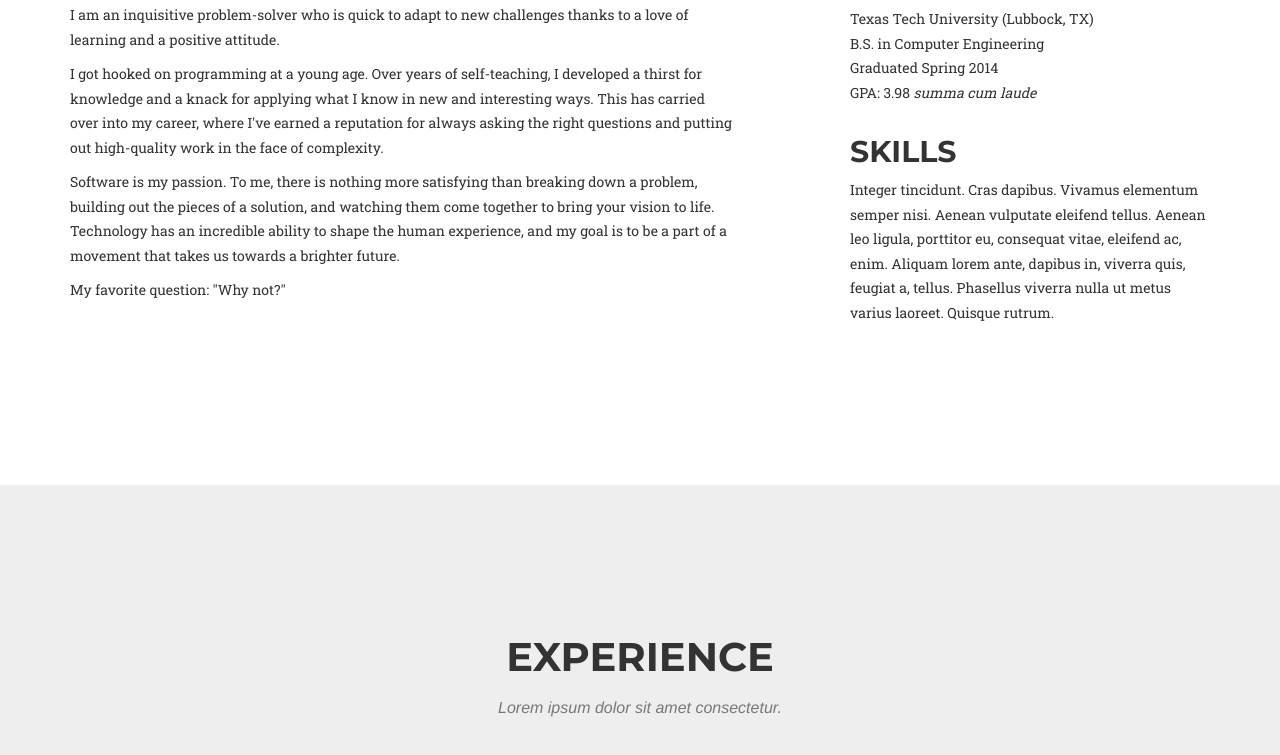
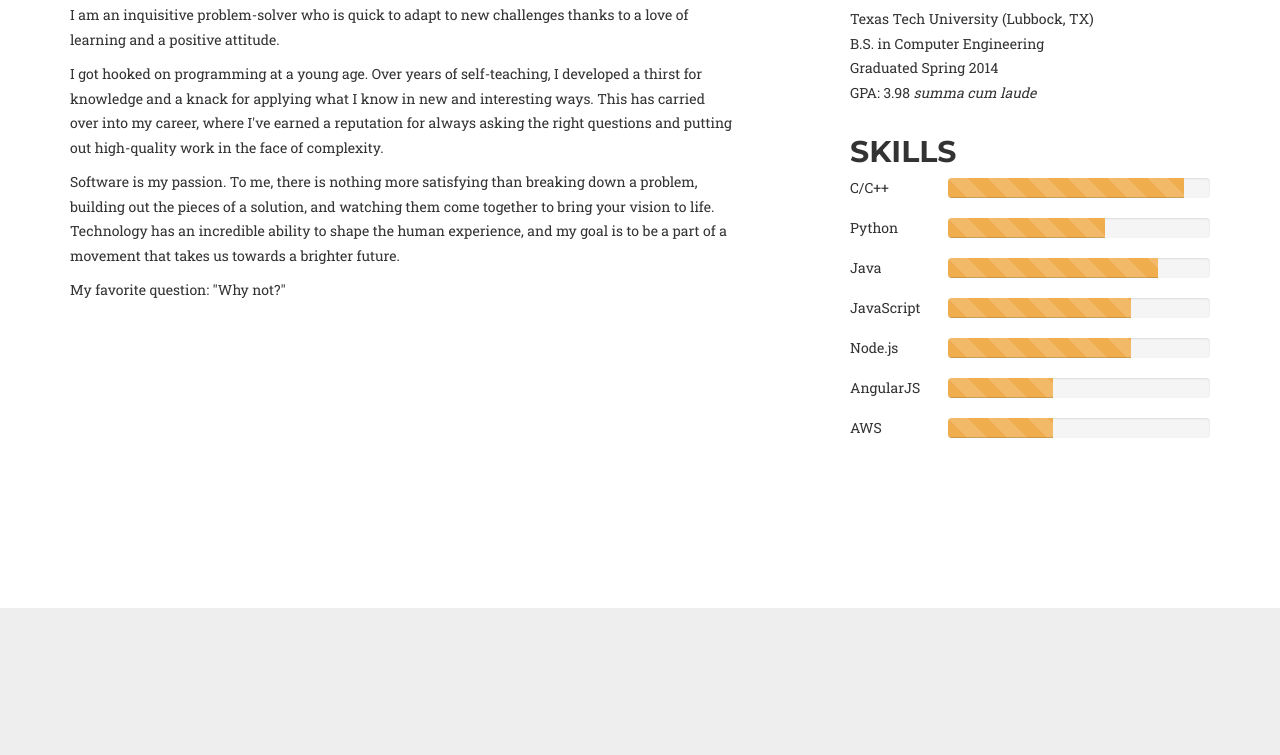
Before and after one commit to maxmccord/maxmccordco, a website: page src/index.html in a window 1280 px wide. Shown: the part 1055-1810 px from the top of the page. Drawn offline with nearby package versions, Linux system fonts and the light colour scheme; a web font is replaced by a local one.

Commit message:
Adding simple skill sections

```diff
--- a/src/index.html
+++ b/src/index.html
@@ -81,10 +81,13 @@
     <section id="bio">
         <div class="container">
             <div class="row">
+                <!-- Heading -->
                 <div class="col-lg-12 text-center">
                     <h2 class="section-heading">Max McCord</h2>
                     <h3 class="section-subheading text-muted">Software Engineer</h3>
                 </div>
+
+                <!-- Bio (Summary) -->
                 <div class="col-lg-8 bio-summary">
                     <h2 class="section-heading">Bio</h2>
                     <p>I am an inquisitive problem-solver who is quick to adapt to new challenges thanks to a love of learning and a positive attitude.</p>
@@ -92,6 +95,8 @@
                     <p>Software is my passion. To me, there is nothing more satisfying than breaking down a problem, building out the pieces of a solution, and watching them come together to bring your vision to life. Technology has an incredible ability to shape the human experience, and my goal is to be a part of a movement that takes us towards a brighter future.</p>
                     <p>My favorite question: "Why not?"</p>
                 </div>
+
+                <!-- Education -->
                 <div class="col-lg-4">
                     <h2>Education</h2>
                     <p>Texas Tech University (Lubbock, TX)<br />
@@ -99,9 +104,98 @@
                     Graduated Spring 2014<br />
                     GPA: 3.98 <i>summa cum laude</i></p>
                 </div>
-                <div class="col-lg-4">
-                    <h2>Skills</h2>
-                    <p>Integer tincidunt. Cras dapibus. Vivamus elementum semper nisi. Aenean vulputate eleifend tellus. Aenean leo ligula, porttitor eu, consequat vitae, eleifend ac, enim. Aliquam lorem ante, dapibus in, viverra quis, feugiat a, tellus. Phasellus viverra nulla ut metus varius laoreet. Quisque rutrum.</p>
+
+                <!-- Skill -->
+                <div class="col-lg-4 container">
+                    <div class="row">
+                        <div class="col-md-12">
+                            <h2>Skills</h2>
+                        </div>
+                    </div>
+                    <div class="row">
+                        <div class="col-md-3">
+                            <span>C/C++</span>
+                        </div>
+                        <div class="col-md-9">
+                            <div class="progress">
+                                <div class="progress-bar progress-bar-warning progress-bar-striped" role="progressbar" aria-valuenow="60" aria-valuemin="0" aria-valuemax="100" style="width: 90%;">
+                                    <span class="sr-only">9/10</span>
+                                </div>
+                            </div>
+                        </div>
+                    </div>
+                    <div class="row">
+                        <div class="col-md-3">
+                            <span>Python</span>
+                        </div>
+                        <div class="col-md-9">
+                            <div class="progress">
+                                <div class="progress-bar progress-bar-warning progress-bar-striped" role="progressbar" aria-valuenow="60" aria-valuemin="0" aria-valuemax="100" style="width: 60%;">
+                                    <span class="sr-only">6/10</span>
+                                </div>
+                            </div>
+                        </div>
+                    </div>
+                    <div class="row">
+                        <div class="col-md-3">
+                            <span>Java</span>
+                        </div>
+                        <div class="col-md-9">
+                            <div class="progress">
+                                <div class="progress-bar progress-bar-warning progress-bar-striped" role="progressbar" aria-valuenow="60" aria-valuemin="0" aria-valuemax="100" style="width: 80%;">
+                                    <span class="sr-only">8/10</span>
+                                </div>
+                            </div>
+                        </div>
+                    </div>
+                    <div class="row">
+                        <div class="col-md-3">
+                            <span>JavaScript</span>
+                        </div>
+                        <div class="col-md-9">
+                            <div class="progress">
+                                <div class="progress-bar progress-bar-warning progress-bar-striped" role="progressbar" aria-valuenow="60" aria-valuemin="0" aria-valuemax="100" style="width: 70%;">
+                                    <span class="sr-only">7/10</span>
+                                </div>
+                            </div>
+                        </div>
+                    </div>
+                    <div class="row">
+                        <div class="col-md-3">
+                            <span>Node.js</span>
+                        </div>
+                        <div class="col-md-9">
+                            <div class="progress">
+                                <div class="progress-bar progress-bar-warning progress-bar-striped" role="progressbar" aria-valuenow="60" aria-valuemin="0" aria-valuemax="100" style="width: 70%;">
+                                    <span class="sr-only">7/10</span>
+                                </div>
+                            </div>
+                        </div>
+                    </div>
+                    <div class="row">
+                        <div class="col-md-3">
+                            <span>AngularJS</span>
+                        </div>
+                        <div class="col-md-9">
+                            <div class="progress">
+                                <div class="progress-bar progress-bar-warning progress-bar-striped" role="progressbar" aria-valuenow="60" aria-valuemin="0" aria-valuemax="100" style="width: 40%;">
+                                    <span class="sr-only">4/10</span>
+                                </div>
+                            </div>
+                        </div>
+                    </div>
+                    <div class="row">
+                        <div class="col-md-3">
+                            <span>AWS</span>
+                        </div>
+                        <div class="col-md-9">
+                            <div class="progress">
+                                <div class="progress-bar progress-bar-warning progress-bar-striped" role="progressbar" aria-valuenow="60" aria-valuemin="0" aria-valuemax="100" style="width: 40%;">
+                                    <span class="sr-only">4/10</span>
+                                </div>
+                            </div>
+                        </div>
+                    </div>
                 </div>
             </div>
         </div>
```
